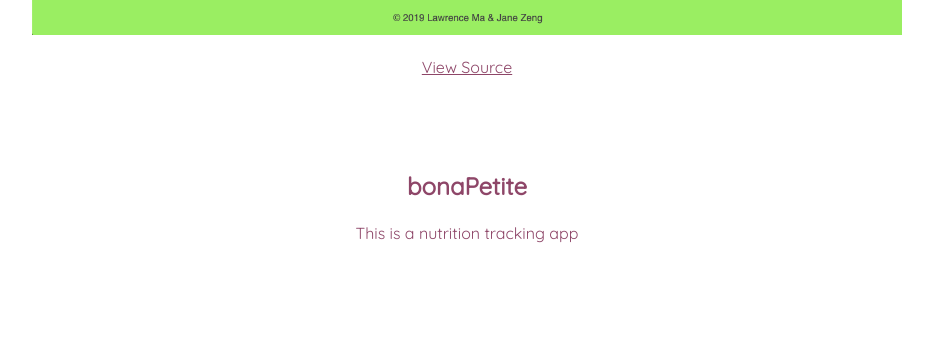
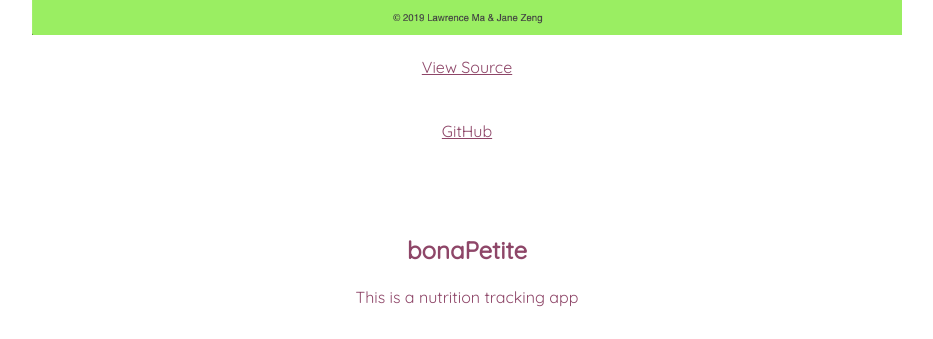
Before and after one commit to janeskywalker/portfolio, a plain HTML site: page projects.html in a window 1280 px wide. Shown: the part 1194-1533 px from the top of the page, without its empty margins (173-1106 px from the left). Drawn offline with Linux system fonts and the light colour scheme; a web font is replaced by a local one.

Commit message:
adding github link for bonaPetite

```diff
--- a/projects.html
+++ b/projects.html
@@ -27,6 +27,7 @@
     <section class="project-section">
         <img class="project-img" src="./assets/bonapetite.png" alt="bonaPetite">
         <a class="project-link" href="https://bonapetitenutritiontrack.herokuapp.com">View Source</a>
+        <a class="project-link" href="https://git.generalassemb.ly/janezeng/bonaPetite">GitHub</a>
         <h2 class="greeting">bonaPetite</h2>
         <p class="self-intro"> This is a nutrition tracking app</p>
 
--- a/styles.css
+++ b/styles.css
@@ -6,6 +6,7 @@
     font-family: 'Quicksand', cursive;
 }
 
+/* navbar */
 .nav-bar {
     background-color:rgb(247, 199, 209);
     display: grid;
@@ -48,6 +49,10 @@
 .nav-list-item.active a {
     color:rgb(34, 129, 167);
 }
+
+/* end of navbar */
+
+
 
 .header {
     background-image: url("./assets/geordanna-cordero-fields-2Qg4y32pdCc-unsplash.jpg");
```
